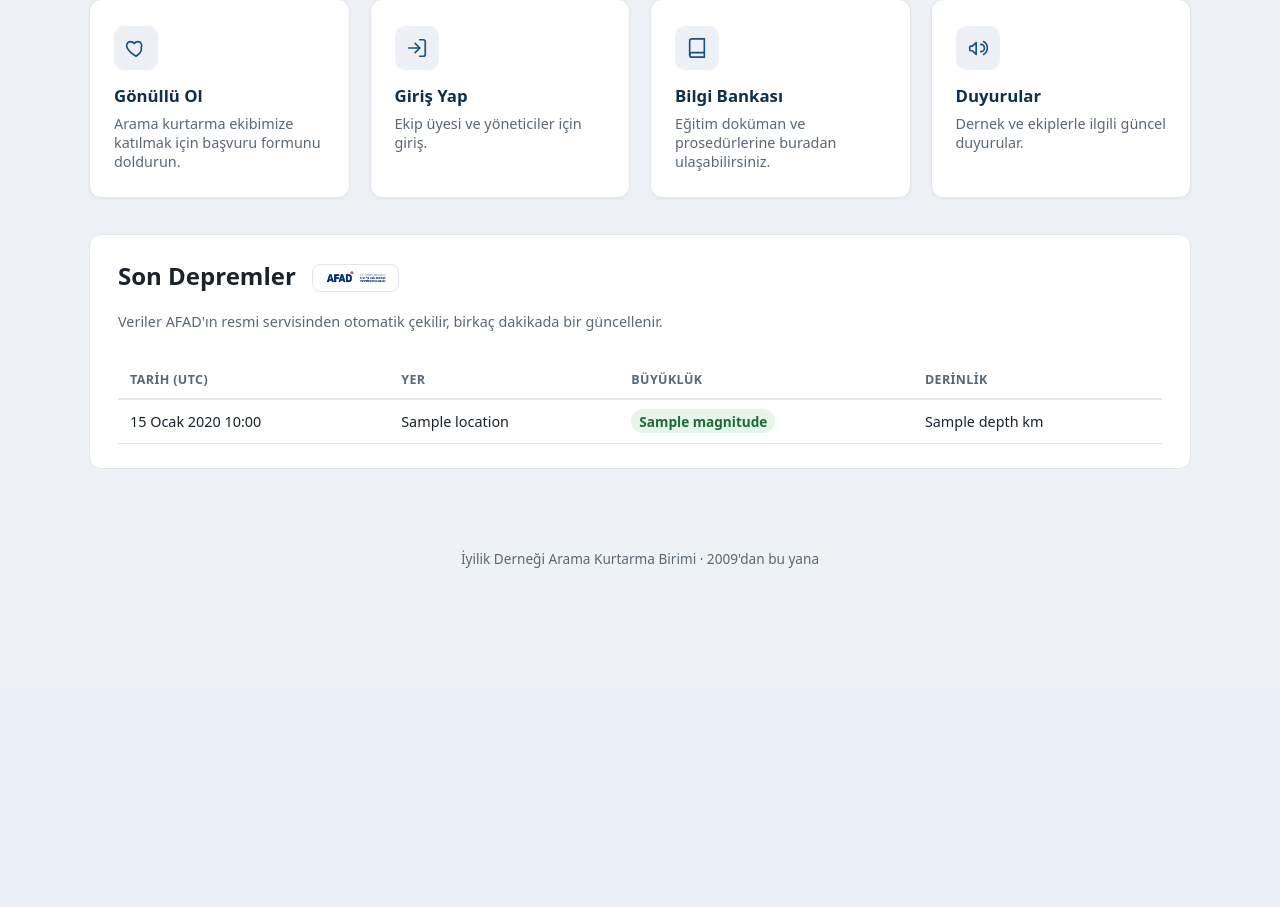
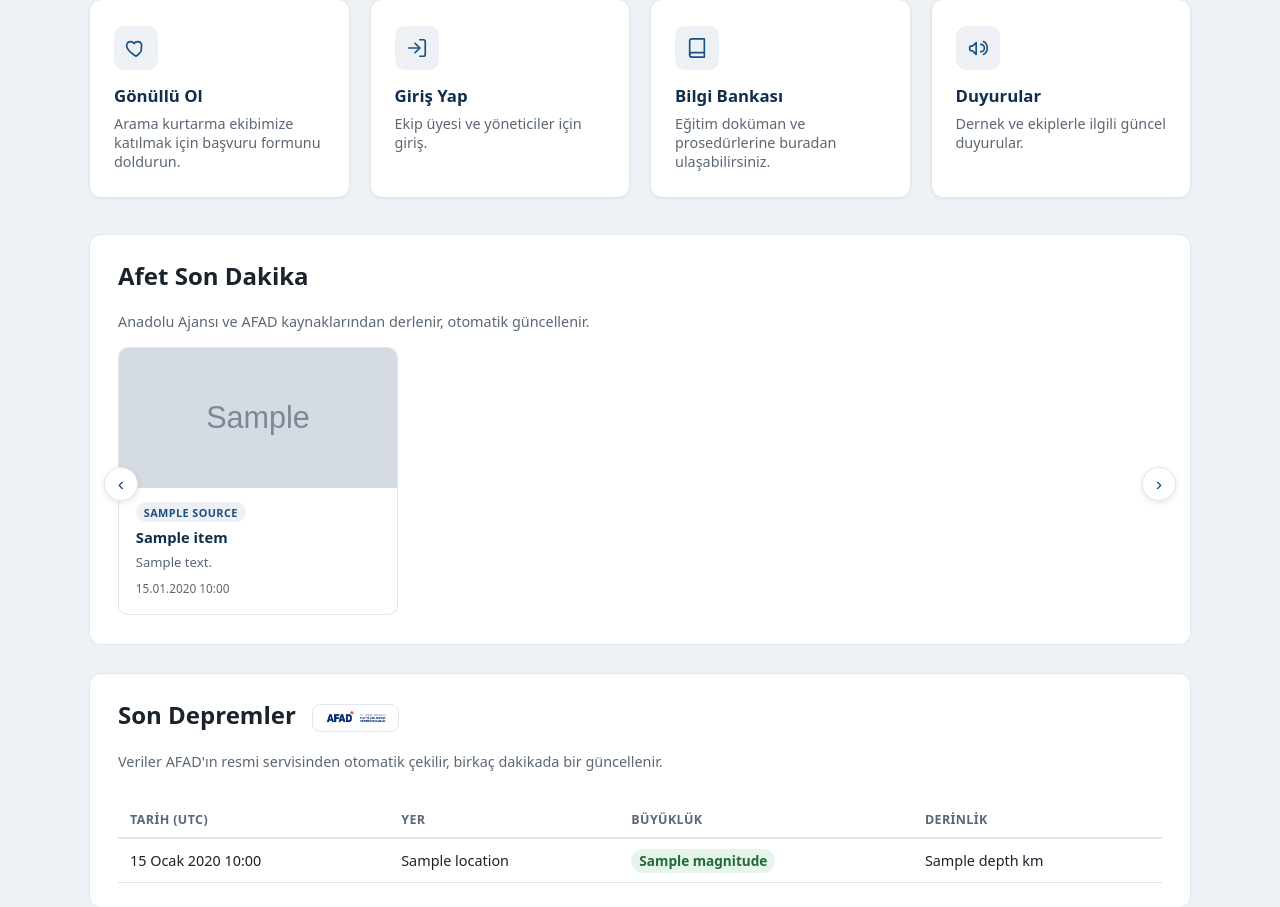
Before and after one commit to devrankacan/aramakurtarma, a Django app: template backend/templates/home.html in a window 1280 px wide. Shown: the part 113-1020 px from the top of the page. Before the commit the page ends 681 px from the top, so only its background shows below. Run offline with Django 5.2, Linux system fonts and the light colour scheme; the template is opened without the code that fills it: most values are stand-ins (such as "Sample title", 1, 10 or a date in 2020); grey boxes marked "Sample" are stand-in pictures; parts of the project's set-up code (start-up, migrations or seed data) failed here and were passed over.

Commit message:
Anasayfaya AA + AFAD kaynaklı 'Afet Son Dakika' slider'ı ekle
- content/services.py: fetch_aa_disaster_news() Anadolu Ajansı'nın
  herkese açık RSS akışından afetle ilgili anahtar kelime eşleşen
  haberleri çekiyor; _afad_earthquake_news_items() zaten doğrulanmış
  AFAD deprem API'sinden anlamlı büyüklükteki (4.0+) depremleri haber
  kartına çeviriyor. AFAD'ın genel haber/duyuru akışı için doğrulanmış
  herkese açık bir kaynak bulunmadığından kurumsal site scrape
  edilmedi. fetch_disaster_news() ikisini birleştirip tarihe göre
  sıralıyor, 15 dk önbellekliyor, hata durumunda sessizce boş liste
  döner.
- config/views.py: HomeView context'ine disaster_news eklendi
- home.html: yatay kaydırmalı (scroll-snap) kart slider'ı, önceki/
  sonraki butonları, 6 saniyede bir otomatik ilerleme (hover'da durur),
  görseli olmayan haberler için uyarı ikonlu placeholder

```diff
--- a/backend/config/views.py
+++ b/backend/config/views.py
@@ -1,6 +1,6 @@
 from django.views.generic import TemplateView
 
-from apps.content.services import fetch_recent_earthquakes
+from apps.content.services import fetch_disaster_news, fetch_recent_earthquakes
 
 
 class HomeView(TemplateView):
@@ -9,4 +9,5 @@ class HomeView(TemplateView):
     def get_context_data(self, **kwargs):
         context = super().get_context_data(**kwargs)
         context["earthquakes"] = fetch_recent_earthquakes(limit=10)
+        context["disaster_news"] = fetch_disaster_news(limit=8)
         return context
--- a/backend/templates/home.html
+++ b/backend/templates/home.html
@@ -31,6 +31,39 @@
     <p>Dernek ve ekiplerle ilgili güncel duyurular.</p>
   </a>
 </div>
+
+<section class="panel news-panel">
+  <h2>Afet Son Dakika</h2>
+  <p class="muted">Anadolu Ajansı ve AFAD kaynaklarından derlenir, otomatik güncellenir.</p>
+
+  {% if disaster_news %}
+  <div class="news-slider" id="news-slider">
+    <button class="news-nav prev" type="button" aria-label="Önceki haber">&lsaquo;</button>
+    <div class="news-track" id="news-track">
+      {% for item in disaster_news %}
+      <a class="news-card" href="{{ item.url }}" target="_blank" rel="noopener">
+        {% if item.image %}
+        <img class="news-card-img" src="{{ item.image }}" alt="">
+        {% else %}
+        <span class="news-card-img news-card-img-placeholder">
+          <svg viewBox="0 0 24 24" fill="none" stroke="currentColor" stroke-width="1.8" stroke-linecap="round" stroke-linejoin="round"><path d="M10.29 3.86L1.82 18a2 2 0 0 0 1.71 3h16.94a2 2 0 0 0 1.71-3L13.71 3.86a2 2 0 0 0-3.42 0z"/><path d="M12 9v4"/><path d="M12 17h.01"/></svg>
+        </span>
+        {% endif %}
+        <span class="news-card-body">
+          <span class="news-source-badge">{{ item.source }}</span>
+          <strong class="news-card-title">{{ item.title }}</strong>
+          {% if item.summary %}<span class="news-card-summary">{{ item.summary }}</span>{% endif %}
+          <span class="news-date">{{ item.published_at|date:"d.m.Y H:i" }}</span>
+        </span>
+      </a>
+      {% endfor %}
+    </div>
+    <button class="news-nav next" type="button" aria-label="Sonraki haber">&rsaquo;</button>
+  </div>
+  {% else %}
+  <p class="muted">Şu anda gösterilecek afet haberi bulunmuyor.</p>
+  {% endif %}
+</section>
 
 <section class="panel quake-panel">
   <h2>
@@ -91,6 +124,44 @@
   .card h2 { margin: 0 0 0.45rem; font-size: 1.05rem; color: var(--brand-dark); }
   .card p { margin: 0; font-size: 0.9rem; color: var(--muted); }
 
+  .news-panel { margin-bottom: 1.75rem; }
+  .news-slider { position: relative; margin-top: 1rem; }
+  .news-track {
+    display: flex; gap: 1rem; overflow-x: auto; scroll-snap-type: x mandatory;
+    scroll-behavior: smooth; padding-bottom: 0.35rem; scrollbar-width: none;
+  }
+  .news-track::-webkit-scrollbar { display: none; }
+  .news-card {
+    flex: 0 0 280px; scroll-snap-align: start; display: flex; flex-direction: column;
+    background: #fff; border: 1px solid var(--border); border-radius: 10px; overflow: hidden;
+    text-decoration: none; color: inherit; transition: box-shadow .15s, transform .15s;
+  }
+  .news-card:hover { box-shadow: 0 6px 16px rgba(0,0,0,0.1); transform: translateY(-2px); }
+  .news-card-img { width: 100%; height: 140px; object-fit: cover; display: block; }
+  .news-card-img-placeholder {
+    display: flex; align-items: center; justify-content: center; background: #eef2f6; color: var(--accent);
+  }
+  .news-card-img-placeholder svg { width: 34px; height: 34px; }
+  .news-card-body { display: flex; flex-direction: column; padding: 0.9rem 1.05rem 1.1rem; gap: 0.35rem; }
+  .news-source-badge {
+    align-self: flex-start; font-size: 0.68rem; font-weight: 700; text-transform: uppercase;
+    letter-spacing: 0.4px; color: var(--brand); background: rgba(28,79,130,0.08);
+    padding: 0.15rem 0.5rem; border-radius: 999px;
+  }
+  .news-card-title { font-size: 0.92rem; color: var(--brand-dark); line-height: 1.35; }
+  .news-card-summary { font-size: 0.82rem; color: var(--muted); line-height: 1.4; }
+  .news-date { font-size: 0.74rem; color: var(--muted); margin-top: 0.2rem; }
+  .news-nav {
+    position: absolute; top: 50%; transform: translateY(-50%); z-index: 2;
+    width: 34px; height: 34px; border-radius: 50%; border: 1px solid var(--border);
+    background: #fff; color: var(--brand); font-size: 1.2rem; line-height: 1; cursor: pointer;
+    box-shadow: 0 2px 6px rgba(0,0,0,0.1);
+  }
+  .news-nav:hover { background: var(--accent); color: #fff; border-color: var(--accent); }
+  .news-nav.prev { left: -14px; }
+  .news-nav.next { right: -14px; }
+  @media (max-width: 640px) { .news-nav { display: none; } }
+
   .quake-panel .source-tag {
     display: inline-flex; align-items: center; vertical-align: middle; margin-left: 0.65rem;
     padding: 0.25rem 0.6rem; border: 1px solid var(--border); border-radius: 8px; background: #fff;
@@ -106,4 +177,39 @@
   .mag-mid { background: #fdecd2; color: #9a5b00; }
   .mag-high { background: #fbdede; color: #a11d1d; }
 </style>
+
+<script>
+  (function () {
+    var track = document.getElementById('news-track');
+    if (!track) return;
+    var slider = document.getElementById('news-slider');
+    var prevBtn = slider.querySelector('.news-nav.prev');
+    var nextBtn = slider.querySelector('.news-nav.next');
+
+    function cardStep() {
+      var card = track.querySelector('.news-card');
+      return card ? card.getBoundingClientRect().width + 16 : 296;
+    }
+    function atEnd() {
+      return track.scrollLeft + track.clientWidth >= track.scrollWidth - 5;
+    }
+    function scrollNext() {
+      if (atEnd()) {
+        track.scrollTo({ left: 0, behavior: 'smooth' });
+      } else {
+        track.scrollBy({ left: cardStep(), behavior: 'smooth' });
+      }
+    }
+    function scrollPrev() {
+      track.scrollBy({ left: -cardStep(), behavior: 'smooth' });
+    }
+
+    prevBtn.addEventListener('click', scrollPrev);
+    nextBtn.addEventListener('click', scrollNext);
+
+    var timer = setInterval(scrollNext, 6000);
+    slider.addEventListener('mouseenter', function () { clearInterval(timer); });
+    slider.addEventListener('mouseleave', function () { timer = setInterval(scrollNext, 6000); });
+  })();
+</script>
 {% endblock %}
```
Also changed, not shown: backend/apps/content/services.py (+119 -0 lines).
